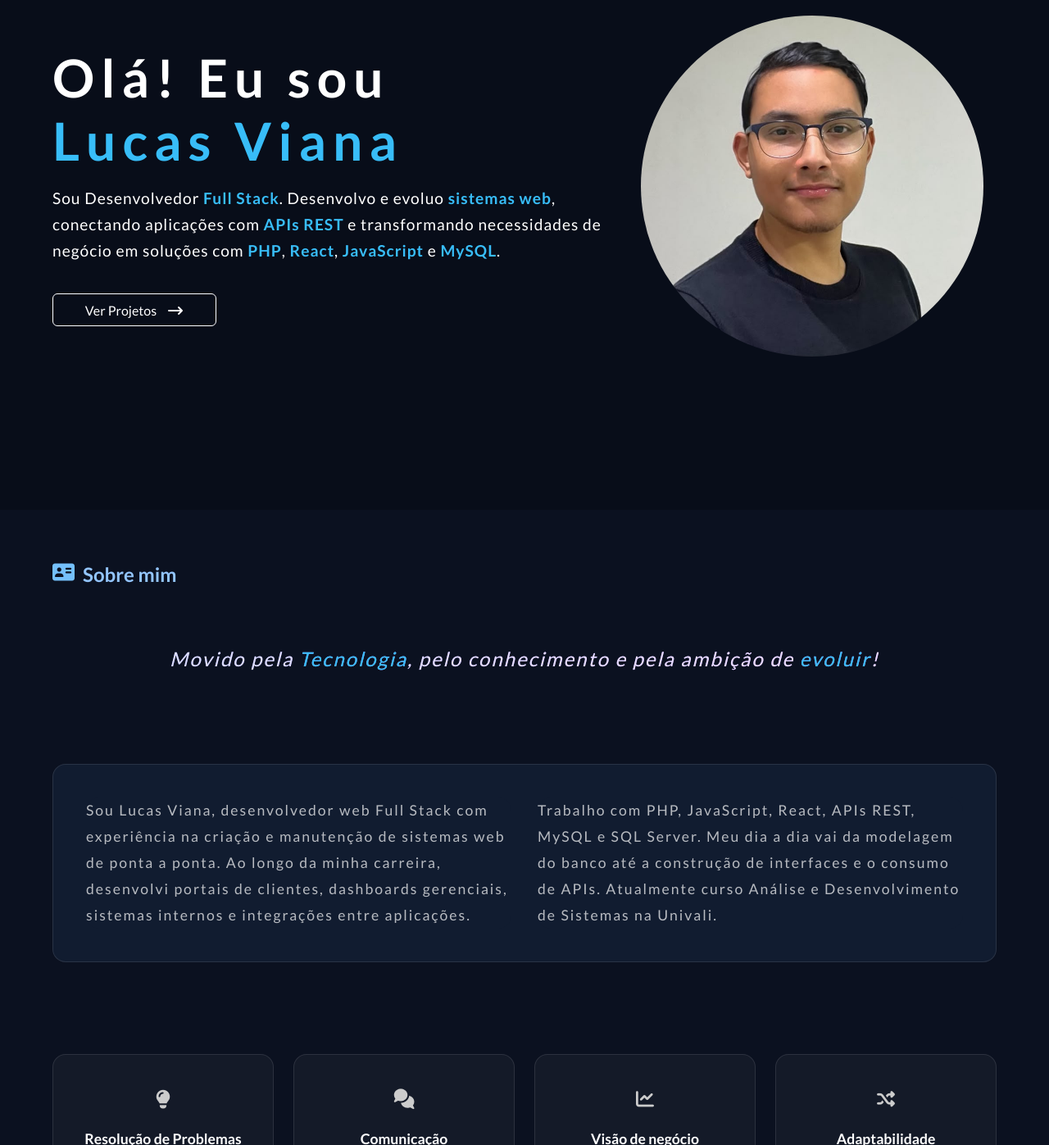
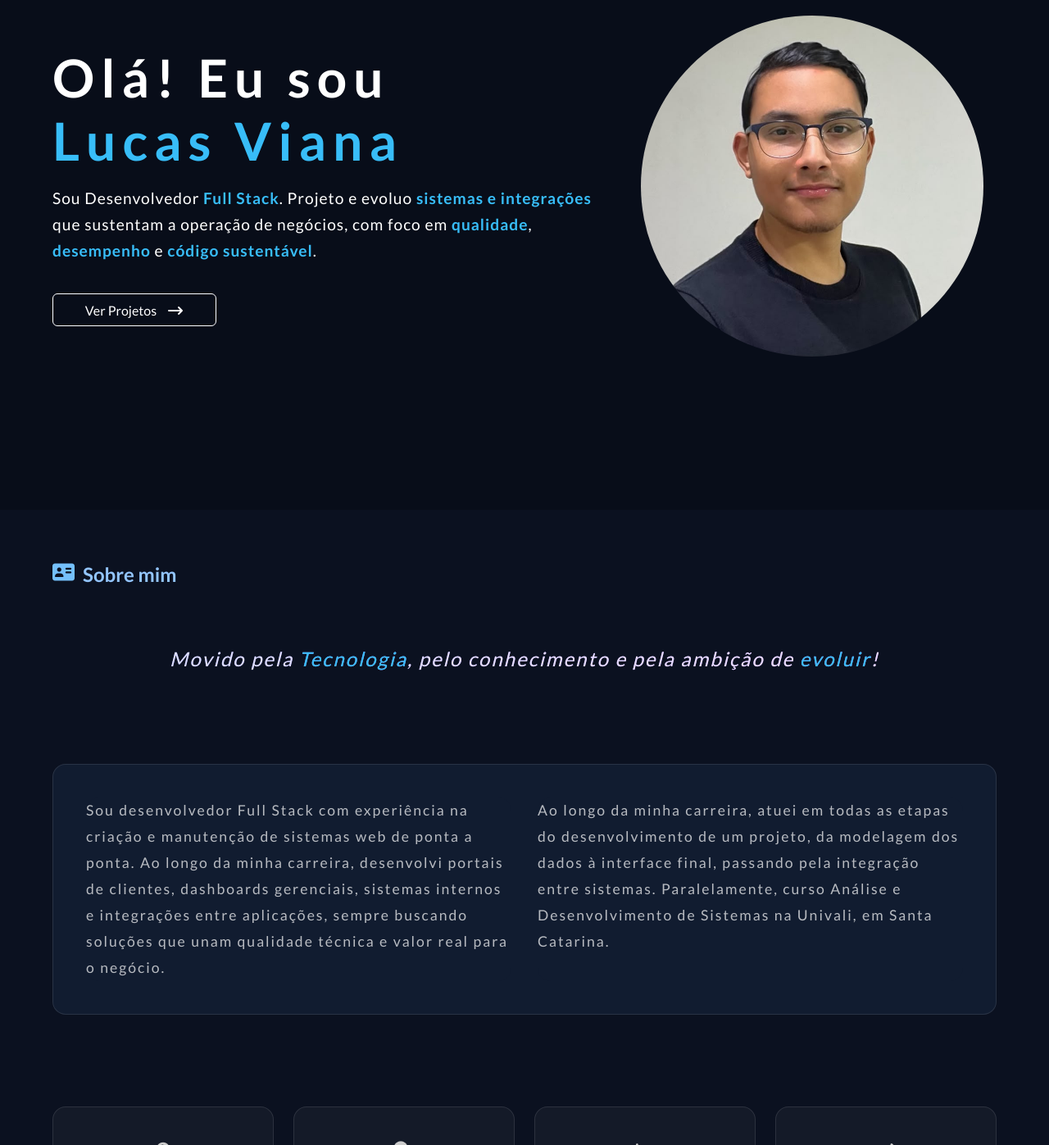
Before and after one commit to lucaszxViana/repositorio-lucas, a plain HTML site: page index.html in a window 1280 px wide. Shown: the part 211-1608 px from the top of the page at 82% size. Drawn offline with nearby package versions, Linux system fonts and the light colour scheme.

Commit message:
feat/ Alteração em textos sobre mim e início

```diff
--- a/index.html
+++ b/index.html
@@ -57,10 +57,12 @@
         <section class="first-section">
             <div class="apresentation">
                 <h1>Olá! Eu sou <br> <strong> Lucas Viana</strong></h1>
-                <p>Sou Desenvolvedor <strong>Full Stack</strong>. Desenvolvo e evoluo <strong>sistemas web</strong>,
-                    conectando aplicações com <strong>APIs REST</strong> e transformando necessidades de negócio em
-                    soluções com <strong>PHP</strong>, <strong>React</strong>, <strong> JavaScript</strong> e
-                    <strong>MySQL</strong>.</p>
+                <p>
+                    Sou Desenvolvedor <strong>Full Stack</strong>. Projeto e evoluo
+                    <strong>sistemas e integrações</strong> que sustentam a operação de negócios,
+                    com foco em <strong>qualidade</strong>, <strong>desempenho</strong> e
+                    <strong>código sustentável</strong>.
+                </p>
                 <a href="#projects" class="link-action">Ver Projetos
                     <i class="fa-solid fa-arrow-right-long fa-fade" style="color: #fff; margin-left: 10px;"></i>
 
@@ -84,18 +86,19 @@
             <div>
                 <!-- <p>Sou Lucas Viana, <strong>desenvolvedor web Full Stack</strong> com experiência na <strong>criação e manutenção de sistemas web</strong> de ponta a ponta. Ao longo da minha carreira, desenvolvi portais de clientes, dashboards gerenciais, sistemas internos e integrações entre aplicações, usando <strong>PHP</strong>, <strong>JavaScript</strong>, <strong>React</strong>, <strong>APIs REST</strong>, <strong>MySQL</strong> e <strong>SQL Server</strong>. Meu dia a dia vai da <strong>modelagem do banco</strong> até a construção de <strong>interfaces</strong> e o <strong>consumo de APIs</strong>. Atualmente curso <strong>Análise e Desenvolvimento de Sistemas na Univali</strong>.</p> -->
                 <div class="about-me">
-                    <p>
-                        Sou Lucas Viana, desenvolvedor web Full Stack com experiência na criação e
-                        manutenção de sistemas web de ponta a ponta. Ao longo da minha carreira,
-                        desenvolvi portais de clientes, dashboards gerenciais, sistemas internos e
-                        integrações entre aplicações.
-                    </p>
+            <p>
+                Sou desenvolvedor Full Stack com experiência na criação e manutenção
+                de sistemas web de ponta a ponta. Ao longo da minha carreira, desenvolvi
+                portais de clientes, dashboards gerenciais, sistemas internos e integrações
+                entre aplicações, sempre buscando soluções que unam qualidade técnica e
+                valor real para o negócio.
+            </p>
 
-                    <p>
-                        Trabalho com PHP, JavaScript, React, APIs REST, MySQL e SQL Server. Meu dia
-                        a dia vai da modelagem do banco até a construção de interfaces e o consumo
-                        de APIs. Atualmente curso Análise e Desenvolvimento de Sistemas na Univali.
-                    </p>
+            <p>
+                Ao longo da minha carreira, atuei em todas as etapas do desenvolvimento de um projeto,
+                da modelagem dos dados à interface final, passando pela integração entre sistemas.
+                Paralelamente, curso Análise e Desenvolvimento de Sistemas na Univali, em Santa Catarina.
+            </p>
                 </div>
             </div>
             <div class="skills-container">
```
